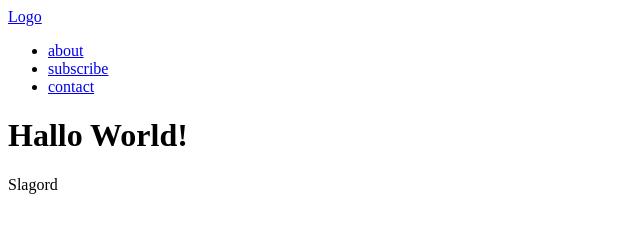
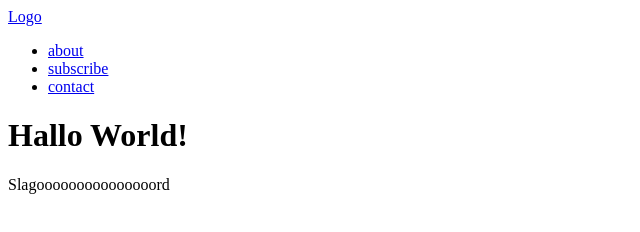
Before and after one commit to KarolinaGajos/CSS-HTML, a plain HTML site: page HTML-OG-CSS/index.html in a window 1280 px wide. Shown: the whole page, without its empty margins (0-640 px from the left). Drawn offline with Linux system fonts and the light colour scheme.

Commit message:
ooooooooo

```diff
--- a/HTML-OG-CSS/index.html
+++ b/HTML-OG-CSS/index.html
@@ -20,7 +20,7 @@
             </nav>
         <!-- navigasjon -->
             <h1>Hallo World!</h1>
-            <p>Slagord</p>
+            <p>Slagooooooooooooooord</p>
         </header>
 
 
```
